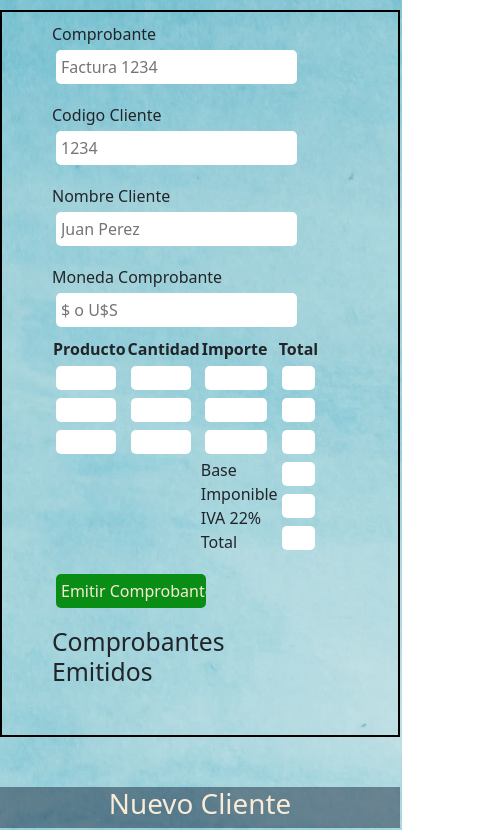
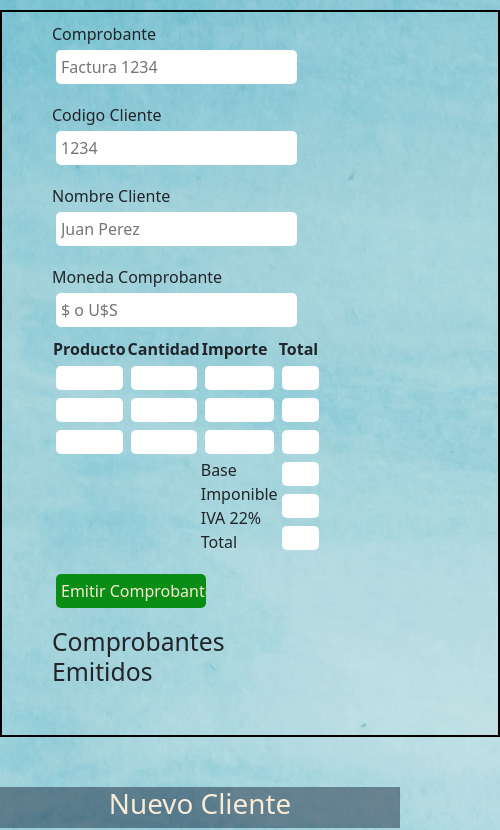
Before and after one commit to JuanPabloFavre/3raPreEntregaJS, a plain HTML site: page pages/Registro.html in a window 390 px wide. Shown: the part 257-1087 px from the top of the page, 500 px wide, since content can reach past the window. Drawn offline with Linux system fonts and the light colour scheme.

Commit message:
Se configura tamaño de pantalla mobile3

```diff
--- a/css/style.css
+++ b/css/style.css
@@ -806,18 +806,18 @@ margin: 5px;
 
 @media (max-width: 500px) {
     tr td input{
-        width: 81%;
+        width: 90%;
         padding: 0px;
     }
 
     td {
-            width: 50px;
+            width: 100px;
             padding: 0px;
 
     }
 
     .clientes{
-        width: 400px;
+        width: 500px;
     }
 
    #lista-venta{
```
